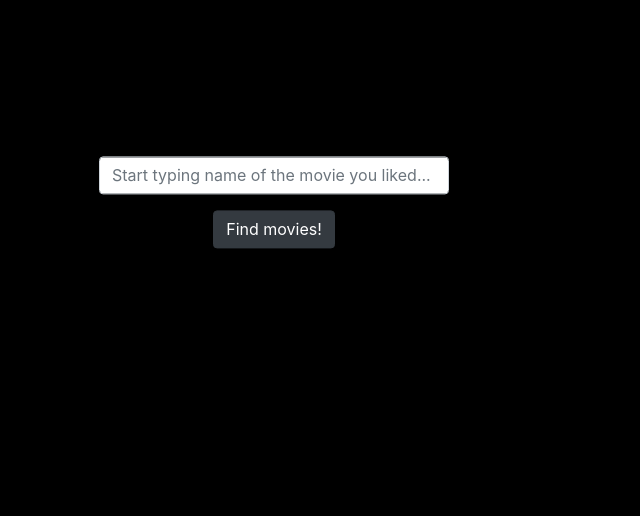
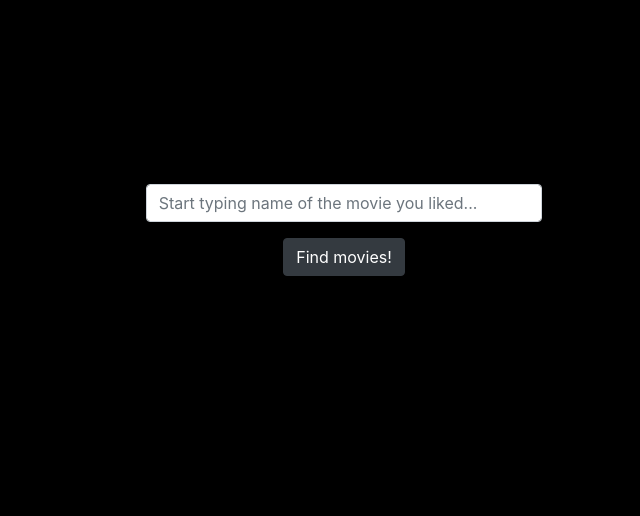
Before and after one commit to alibekU/movies_recommendations, a Flask app: page / in a window 1280 px wide. Shown: the part 56-572 px from the top of the page, without its empty margins (296-936 px from the left). Run offline with Flask 2, Linux system fonts and the light colour scheme; data that the repository does not hold is empty; parts of the project's set-up code (start-up, migrations or seed data) failed here and were passed over; some libraries are stand-ins or nearby versions.

Commit message:
fix: uses container-fluid to positon in the middle

```diff
--- a/static/stylesheets/styles.css
+++ b/static/stylesheets/styles.css
@@ -28,10 +28,9 @@ a.results_element {
 	color: black;
 }
 
-div.container {
+div.container-fluid {
 	position: absolute;
 	top: 30%;
-	transform: translate(0, -30%);
 }
 
 
--- a/templates/index.html
+++ b/templates/index.html
@@ -22,9 +22,9 @@
     </header>
 
     {% block content %}
-        <div class="container">
+        <div class="container-fluid">
             <div class="row align-items-center justify-content-center ">
-                <div class = "col-lg-4 mx-auto col-xs-12 col-sm-12">
+                <div class = "col-lg-4 mx-auto col-xs-12 col-sm-8">
                     <form action='{{ url_for("results") }}' method="GET" autocomplete="off">
                         <div class="form-group">
                             <input autocomplete="false" name="hidden" type="text" style="display:none;">
--- a/templates/results.html
+++ b/templates/results.html
@@ -3,7 +3,7 @@
 {% block content %}
     <div class="container-results">
         <div class="row align-items-center justify-content-center">
-            <div class = "col-lg-4 mx-auto col-xs-12 col-sm-12" >
+            <div class = "col-lg-4 mx-auto col-xs-12 col-sm-8" >
                 <form action='{{ url_for("results") }}' method="GET" autocomplete="off">
                     <div class="form-group">
                         <input autocomplete="false" name="hidden" type="text" style="display:none;">
```
